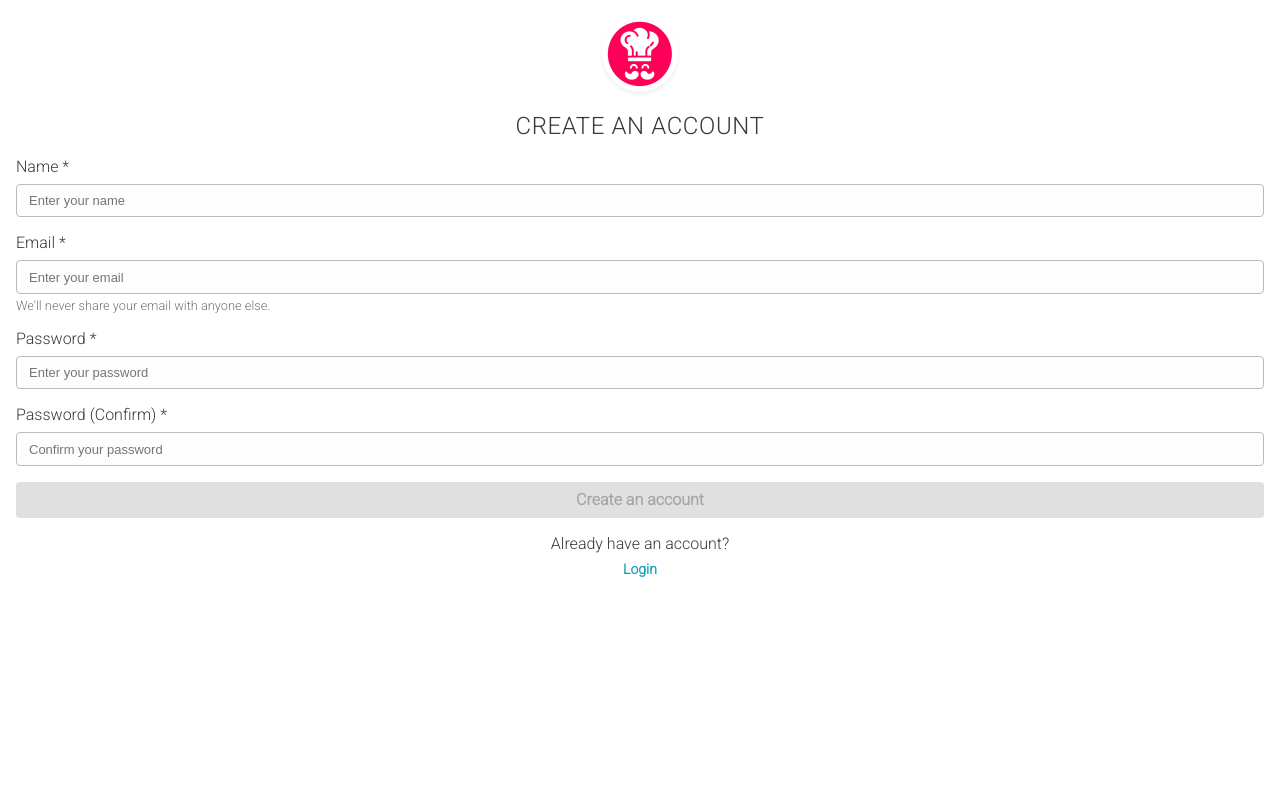
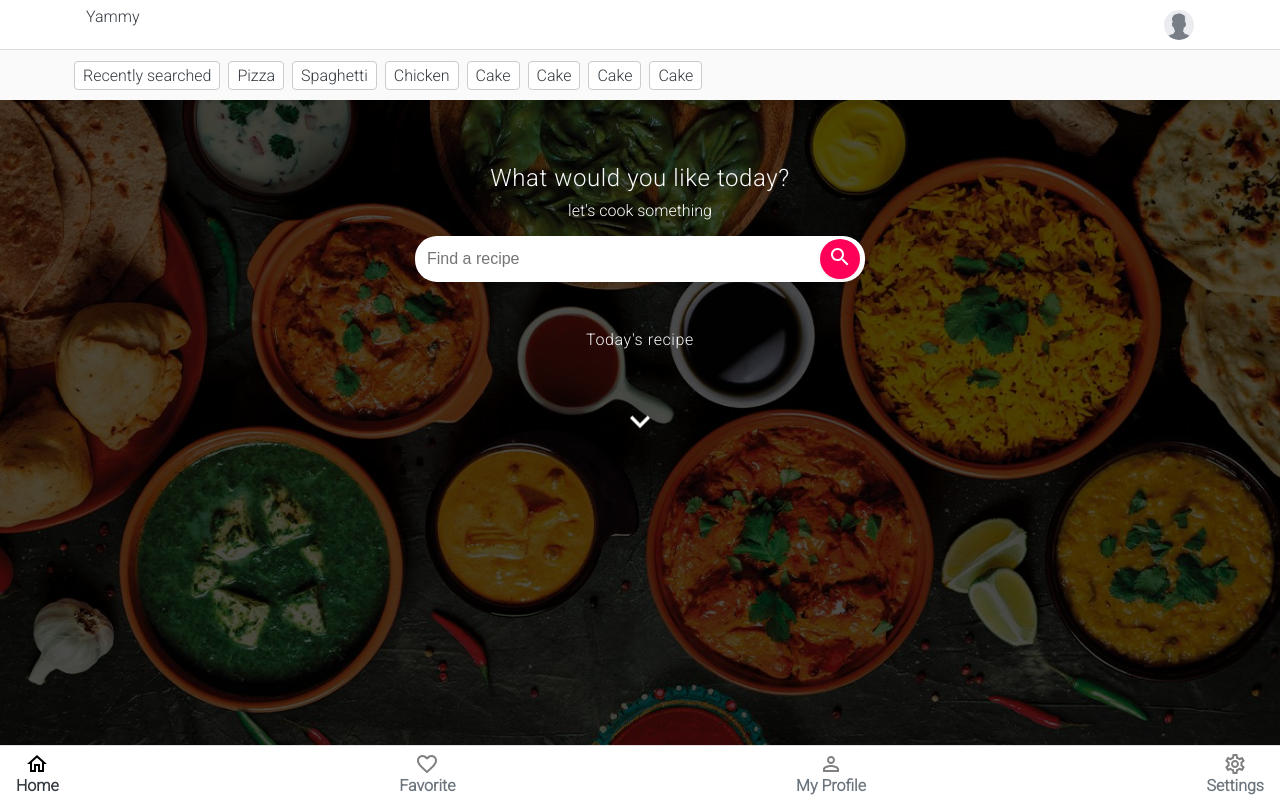
Before and after one commit to bettaibi/yummy, a React (Create React App) app: page / in a window 1280 px wide. Shown: the top 798 px of the page. Built offline with nearby package versions, Linux system fonts and the light colour scheme.

Commit message:
added by nidhal

```diff
--- a/package.json
+++ b/package.json
@@ -11,9 +11,11 @@
     "@types/react": "^16.14.4",
     "@types/react-dom": "^16.9.11",
     "formik": "^2.2.6",
+    "localbase": "^0.7.4",
     "node-sass": "^5.0.0",
     "react": "^17.0.1",
     "react-dom": "^17.0.1",
+    "react-router-dom": "^5.2.0",
     "react-scripts": "4.0.2",
     "swiper": "^6.4.15",
     "typescript": "^4.1.5",
@@ -55,5 +57,8 @@
       "last 1 firefox version",
       "last 1 safari version"
     ]
+  },
+  "devDependencies": {
+    "@types/react-router-dom": "^5.1.7"
   }
 }
--- a/src/App.tsx
+++ b/src/App.tsx
@@ -3,13 +3,18 @@ import React from 'react';
 import Auth from './layouts/auth/Auth';
 import User from './layouts/user/User';
 
-import 'swiper/swiper.scss';
+import { BrowserRouter as Router, Route, Switch, Redirect  } from 'react-router-dom';
 
 function App() {
   return (
-   <div className="h-100 w-100">
-     <Auth />
-   </div>
+    <Router>
+        <div className="h-100 w-100">
+          <Switch>
+            <Route path="/auth" component={Auth} />
+            <Route path="/" component={User} />
+          </Switch>
+        </div>
+    </Router>
   );
 }
 
--- a/src/components/Header.tsx
+++ b/src/components/Header.tsx
@@ -4,6 +4,7 @@ import logoText from '../assets/img/logo-text.png';
 import profileImg from '../assets/img/profile.jpg';
 
 const Header = () => {
+    console.log("*** header init ***")
     return (
         <header className="bg-white border-bottom navbar" style={{height: '50px'}}>
 
--- a/src/components/MenuTab.tsx
+++ b/src/components/MenuTab.tsx
@@ -5,25 +5,27 @@ import setting from '../assets/icons/setting.svg';
 import user from '../assets/icons/user.svg';
 import home from '../assets/icons/home.svg';
 
+import { NavLink } from 'react-router-dom';
+
 const MenuTab: React.FC = () => {
     return (
         <div className="menu-tab d-flex flex-row flex-space-between p1 bg-white border-top">
-            <a href="!#" className="d-flex flex-column flex-center active">
+            <NavLink to='/' activeClassName="active"  className="d-flex flex-column flex-center">
                 <img src={home} alt="Home page" />
                 <span className="text-secondary">Home</span>
-            </a>
-            <a href="/#"  className="d-flex flex-column flex-center">
+            </NavLink>
+            <NavLink to='/favorite' activeClassName="active" href="/#"  className="d-flex flex-column flex-center">
                 <img src={favorite} alt="Home page" />
                 <span className="text-secondary">Favorite</span>
-            </a>
-            <a href="#"  className="d-flex flex-column flex-center">
+            </NavLink>
+            <NavLink to='/profile' activeClassName="active" href="#"  className="d-flex flex-column flex-center">
                 <img src={user} alt="Home page" />
                 <span className="text-secondary">My Profile</span>
-            </a>
-            <a href="#"  className="d-flex flex-column flex-center">
+            </NavLink>
+            <NavLink to='/setting' activeClassName="active" href="#"  className="d-flex flex-column flex-center">
                 <img src={setting} alt="Home page" />
                 <span className="text-secondary">Settings</span>
-            </a>
+            </NavLink>
         </div>
     )
 }
--- a/src/layouts/auth/Auth.tsx
+++ b/src/layouts/auth/Auth.tsx
@@ -3,11 +3,19 @@ import Login from '../../pages/Auth/Login';
 import Register from '../../pages/Auth/Register';
 import ResetPassword from '../../pages/Auth/ResetPassword';
 
+import {Switch, Route } from 'react-router-dom';
+
 const Auth: React.FC = () => {
     return (
-        <div className="h-100 w-100">
-            <Register />
-        </div>
+        <React.Fragment>
+            <div className="h-100 w-100">
+                <Switch>
+                    <Route path="/auth/register" component = {Register}/>
+                    <Route path="/auth/login" component = {Login}/>
+                    <Route path="/auth/rest-password" component = {ResetPassword}/>
+                </Switch>
+            </div>
+        </React.Fragment>
     )
 }
 
--- a/src/layouts/user/User.tsx
+++ b/src/layouts/user/User.tsx
@@ -1,20 +1,24 @@
 import React from 'react'
 import Header from '../../components/Header';
 import MenuTab from '../../components/MenuTab';
+
+import {BrowserRouter as Router, Switch, Route } from 'react-router-dom';
+
 import Favorite from '../../pages/Favorite/Favorite';
-
 import Home from '../../pages/Home';
 import Setting from '../../pages/Setting/Setting';
 
 const User: React.FC = () => {
     return (
-        <React.Fragment>
+        <Router>
             <Header />
-              {/* <Home /> */}
-              {/* <Favorite /> */}
-              <Setting />
+               <Switch>
+                    <Route path='/' exact component={Home} />
+                    <Route path='/setting' component={Setting} />
+                    <Route path='/favorite' component={Favorite} />
+               </Switch>
             <MenuTab />
-        </React.Fragment>
+        </Router>
     )
 }
 
--- a/src/pages/Auth/Login.tsx
+++ b/src/pages/Auth/Login.tsx
@@ -1,6 +1,7 @@
-import React from 'react'
+import React from 'react';
 import { Formik } from 'formik';
 import * as Yup from 'yup';
+import { Link } from 'react-router-dom';
 
 import logo from '../../assets/img/logo76.png';
 
@@ -43,7 +44,7 @@ const Login: React.FC = () => {
                         </div>
 
                         <div className="w-100 text-right mb1">
-                            <a href="#" className="link">Reset Password?</a>
+                            <Link to="/auth/rest-password" className="link">Reset Password?</Link>
                         </div>
                         <button type="submit" className="btn text-upercase w-100 btn-primary raised"
                         disabled={ !isValid || !values.email}>Login</button>
@@ -60,7 +61,7 @@ const Login: React.FC = () => {
             <button className="btn btn-facebook raised" style={{ width: '200px' }}>Login with Facebook</button>
             <div className="d-flex flex-column text-center mt1">
                 <span style={{ marginBottom: '0.5rem' }}>Don't have an account?</span>
-                <a href="#" className="link">Create an account</a>
+                <Link to="/auth/register" className="link">Create an account</Link>
             </div>
 
         </div>
--- a/src/pages/Auth/Register.tsx
+++ b/src/pages/Auth/Register.tsx
@@ -1,6 +1,7 @@
 import React from 'react';
 import { Formik } from 'formik';
 import * as Yup from 'yup';
+import { Link } from 'react-router-dom';
 
 import logo from '../../assets/img/logo76.png';
 
@@ -70,7 +71,7 @@ const Register = () => {
 
             <div className="d-flex flex-column text-center mt1">
                 <span style={{ marginBottom: '0.5rem' }}>Already have an account?</span>
-                <a href="#" className="link">Login</a>
+                <Link to="/auth/login" className="link">Login</Link>
             </div>
 
         </div>
--- a/src/pages/Auth/ResetPassword.tsx
+++ b/src/pages/Auth/ResetPassword.tsx
@@ -1,6 +1,8 @@
 import React, { useState } from 'react';
 import { Formik } from 'formik';
 import * as Yup from 'yup';
+import { Link } from 'react-router-dom';
+
 import logo from '../../assets/img/logo76.png';
 
 interface ResetPasswordForm{
```
Also changed, not shown: 1 other file (tests, documents, lock files or other folders).
